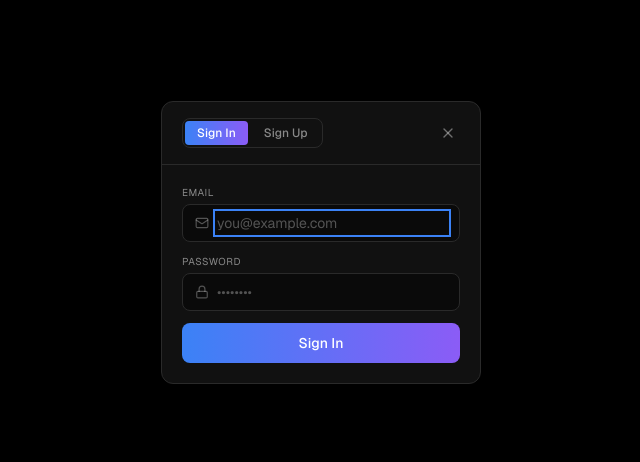
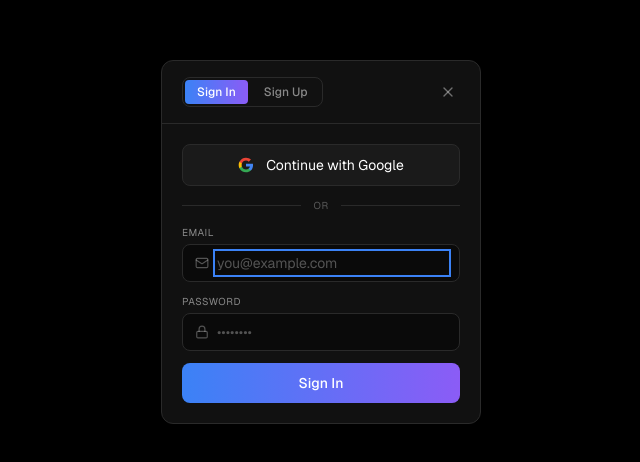
Before and after one commit to originbaseai-maker/auspec, a React (Vite) app: page /studio in a window 1280 px wide. Shown: the part 158-620 px from the top of the page, without its empty margins (319-959 px from the left). Built offline with nearby package versions, Linux system fonts and the light colour scheme; no server answers.

Commit message:
feat: Google OAuth sign in button in AuthModal

```diff
--- a/src/components/auth/AuthModal.tsx
+++ b/src/components/auth/AuthModal.tsx
@@ -17,6 +17,7 @@
 
   const signIn = useAuthStore((s) => s.signIn)
   const signUp = useAuthStore((s) => s.signUp)
+  const signInWithGoogle = useAuthStore((s) => s.signInWithGoogle)
 
   useEffect(() => {
     const onKey = (e: KeyboardEvent) => {
@@ -101,6 +102,50 @@
         </div>
 
         <div className="p-5 space-y-3">
+          <button
+            type="button"
+            onClick={async () => {
+              const { error } = await signInWithGoogle()
+              if (error) setError(error)
+            }}
+            className="flex w-full items-center justify-center gap-3 rounded-md border py-2.5 text-sm text-white transition-colors hover:bg-white/5"
+            style={{ borderColor: '#2a2a2a', background: '#1a1a1a' }}
+          >
+            <svg width="16" height="16" viewBox="0 0 24 24" aria-hidden="true">
+              <path
+                d="M22.56 12.25c0-.78-.07-1.53-.2-2.25H12v4.26h5.92c-.26 1.37-1.04 2.53-2.21 3.31v2.77h3.57c2.08-1.92 3.28-4.74 3.28-8.09z"
+                fill="#4285F4"
+              />
+              <path
+                d="M12 23c2.97 0 5.46-.98 7.28-2.66l-3.57-2.77c-.98.66-2.23 1.06-3.71 1.06-2.86 0-5.29-1.93-6.16-4.53H2.18v2.84C3.99 20.53 7.7 23 12 23z"
+                fill="#34A853"
+              />
+              <path
+                d="M5.84 14.09c-.22-.66-.35-1.36-.35-2.09s.13-1.43.35-2.09V7.07H2.18C1.43 8.55 1 10.22 1 12s.43 3.45 1.18 4.93l3.66-2.84z"
+                fill="#FBBC05"
+              />
+              <path
+                d="M12 5.38c1.62 0 3.06.56 4.21 1.64l3.15-3.15C17.45 2.09 14.97 1 12 1 7.7 1 3.99 3.47 2.18 7.07l3.66 2.84c.87-2.6 3.3-4.53 6.16-4.53z"
+                fill="#EA4335"
+              />
+            </svg>
+            Continue with Google
+          </button>
+
+          <div className="flex items-center gap-3">
+            <div
+              className="flex-1 border-t"
+              style={{ borderColor: '#2a2a2a' }}
+            />
+            <span className="text-[10px] uppercase tracking-wider text-white/30">
+              or
+            </span>
+            <div
+              className="flex-1 border-t"
+              style={{ borderColor: '#2a2a2a' }}
+            />
+          </div>
+
           <div>
             <label className="mb-1 block text-[10px] uppercase tracking-wider text-white/50">
               Email
--- a/src/store/useAuthStore.ts
+++ b/src/store/useAuthStore.ts
@@ -7,6 +7,7 @@
   loading: boolean
   signIn: (email: string, password: string) => Promise<{ error: string | null }>
   signUp: (email: string, password: string) => Promise<{ error: string | null }>
+  signInWithGoogle: () => Promise<{ error: string | null }>
   signOut: () => Promise<void>
   initialize: () => void
 }
@@ -25,6 +26,16 @@
 
   signUp: async (email, password) => {
     const { error } = await supabase.auth.signUp({ email, password })
+    return { error: error?.message ?? null }
+  },
+
+  signInWithGoogle: async () => {
+    const { error } = await supabase.auth.signInWithOAuth({
+      provider: 'google',
+      options: {
+        redirectTo: `${window.location.origin}/studio`,
+      },
+    })
     return { error: error?.message ?? null }
   },
 
```
